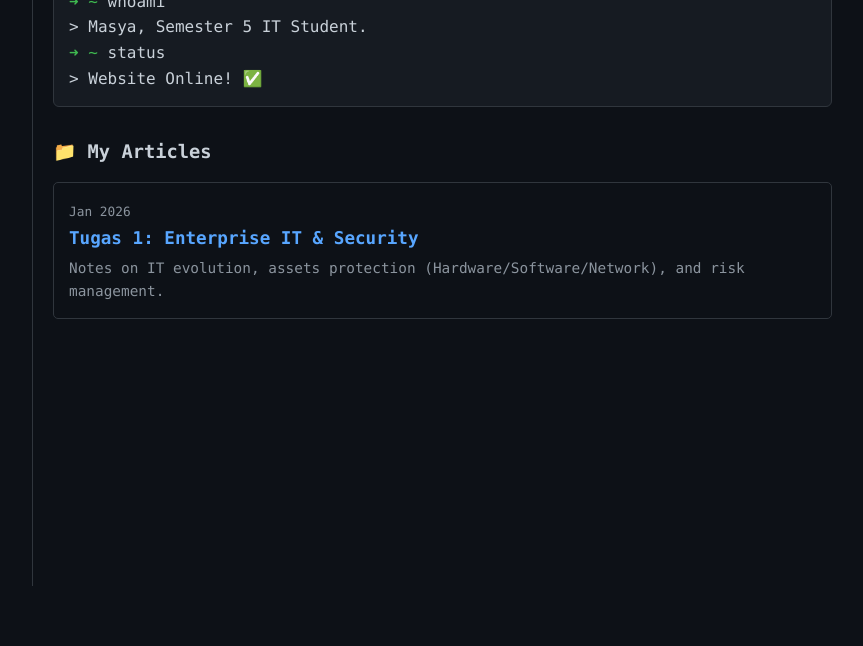
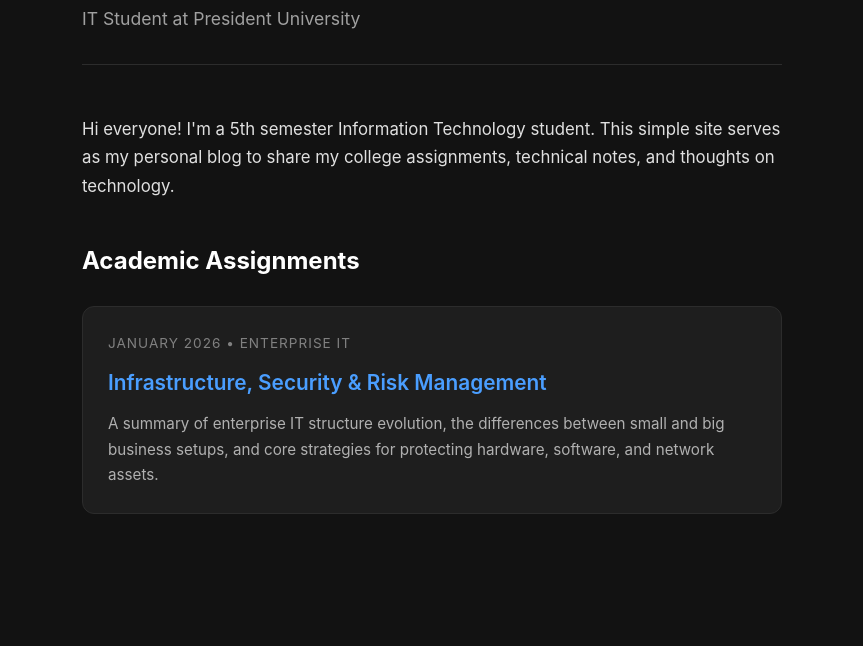
Before and after one commit to masyakll/masyakll.github.io, a plain HTML site: page index.html in a window 1280 px wide. Shown: the part 154-800 px from the top of the page, without its empty margins (208-1071 px from the left). Drawn offline with Linux system fonts and the light colour scheme.

Commit message:
Update index.html

```diff
--- a/index.html
+++ b/index.html
@@ -1,74 +1,140 @@
 <!DOCTYPE html>
-<html lang="id">
+<html lang="en">
 <head>
     <meta charset="UTF-8">
     <meta name="viewport" content="width=device-width, initial-scale=1.0">
-    <title>Masya | IT Student</title>
+    <title>Masya's Blog</title>
     <style>
-        * { box-sizing: border-box; margin: 0; padding: 0; }
+
+        * { margin: 0; padding: 0; box-sizing: border-box; }
+
         body {
-            background-color: #0d1117;
-            color: #c9d1d9;
-            font-family: 'Consolas', monospace;
-            padding: 20px;
-            line-height: 1.6;
+            background-color: #121212;
+            color: #e0e0e0;
+
+            font-family: -apple-system, BlinkMacSystemFont, "Segoe UI", Roboto, Helvetica, Arial, sans-serif;
+            line-height: 1.7;
+            padding: 30px;
         }
-        .container {
-            max-width: 800px;
-            margin: 0 auto;
-            border-left: 1px solid #30363d;
-            padding-left: 20px;
-            min-height: 90vh;
+
+
+        .main-container {
+            max-width: 700px;
+            margin: 50px auto;
         }
-        h1 { color: #58a6ff; }
-        .terminal-box {
-            background: #161b22;
-            border: 1px solid #30363d;
-            padding: 15px;
-            border-radius: 6px;
-            margin: 30px 0;
+
+        /* Header Section */
+        header {
+            margin-bottom: 50px;
+            border-bottom: 1px solid #2c2c2c;
+            padding-bottom: 30px;
         }
-        .green-text { color: #3fb950; }
-        a { color: #58a6ff; text-decoration: none; }
 
-        /* Gaya tambahan buat kartu artikel */
+        h1 {
+            font-size: 2.5rem;
+            font-weight: 700;
+            color: #ffffff;
+            letter-spacing: -1px;
+        }
+
+        .subtitle {
+            font-size: 1.1rem;
+            color: #a0a0a0;
+            margin-top: 10px;
+            font-weight: 400;
+        }
+
+        /* Intro Section (Teks Natural) */
+        .intro-text {
+            margin-bottom: 40px;
+            font-size: 1.05rem;
+        }
+
+        /* Section Title */
+        h2 {
+            font-size: 1.5rem;
+            margin-bottom: 25px;
+            color: #ffffff;
+        }
+
+
+        .article-link {
+            text-decoration: none;
+            display: block;
+        }
+
         .article-card {
-            margin-top: 15px;
-            border: 1px solid #30363d;
-            padding: 15px;
-            border-radius: 5px;
-            transition: background 0.2s;
+            background-color: #1e1e1e;
+            padding: 25px;
+            border-radius: 12px;
+            border: 1px solid #2c2c2c;
+            transition: all 0.3s ease;
+            cursor: pointer;
         }
+
+
         .article-card:hover {
-            background: #161b22;
-            border-color: #8b949e;
+            border-color: #4a9eff;
+            transform: translateY(-3px);
+            box-shadow: 0 10px 20px -10px rgba(74, 158, 255, 0.2);
         }
+
+        .article-date {
+            font-size: 0.85rem;
+            color: #808080;
+            text-transform: uppercase;
+            letter-spacing: 1px;
+            margin-bottom: 10px;
+            display: block;
+        }
+
+        .article-title {
+            font-size: 1.3rem;
+            font-weight: 600;
+            color: #4a9eff;
+            margin-bottom: 10px;
+            display: block;
+        }
+
+        .article-desc {
+            color: #b0b0b0;
+            font-size: 0.95rem;
+        }
+
     </style>
 </head>
 <body>
-    <div class="container">
+
+    <div class="main-container">
+
         <header>
             <h1>Masya.</h1>
-            <p>Information Technology Student @ President University</p>
+            <p class="subtitle">IT Student at President University</p>
         </header>
 
-        <div class="terminal-box">
-            <p><span class="green-text">➜  ~</span>  whoami</p>
-            <p>> Masya, Semester 5 IT Student.</p>
-            <p><span class="green-text">➜  ~</span>  status</p>
-            <p>> Website Online! ✅</p>
-        </div>
+        <section class="intro-text">
+            <p>
+                Hi everyone! I'm a 5th semester Information Technology student.
+                This simple site serves as my personal blog to share my college assignments, technical notes, and thoughts on technology.
+            </p>
+        </section>
 
-        <h3>📁 My Articles</h3>
+        <section>
+            <h2>Academic Assignments</h2>
 
-        <div class="article-card">
-            <span style="color: #8b949e; font-size: 0.8em;">Jan 2026</span><br>
-            <a href="it-infrastructure.html" style="font-size: 1.1em; font-weight: bold;">Tugas 1: Enterprise IT & Security</a>
-            <p style="margin-top: 5px; color: #8b949e; font-size: 0.9em;">
-                Notes on IT evolution, assets protection (Hardware/Software/Network), and risk management.
-            </p>
-        </div>
+            <a href="it-infrastructure.html" class="article-link">
+                <div class="article-card">
+                    <span class="article-date">January 2026 • Enterprise IT</span>
+                    <span class="article-title">Infrastructure, Security & Risk Management</span>
+                    <p class="article-desc">
+                        A summary of enterprise IT structure evolution, the differences between small and big business setups, and core strategies for protecting hardware, software, and network assets.
+                    </p>
+                </div>
+            </a>
+
+        </section>
 
     </div>
+
 </body>
 </html>
```
